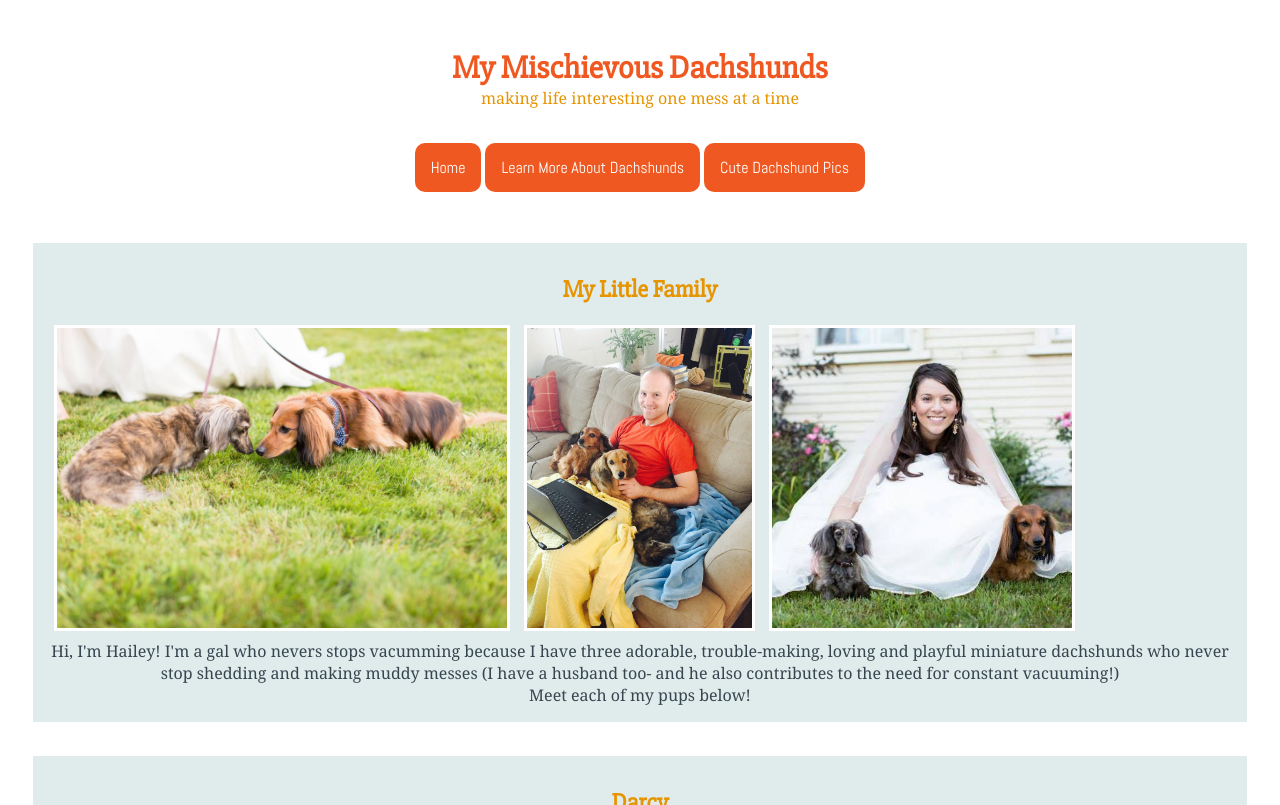
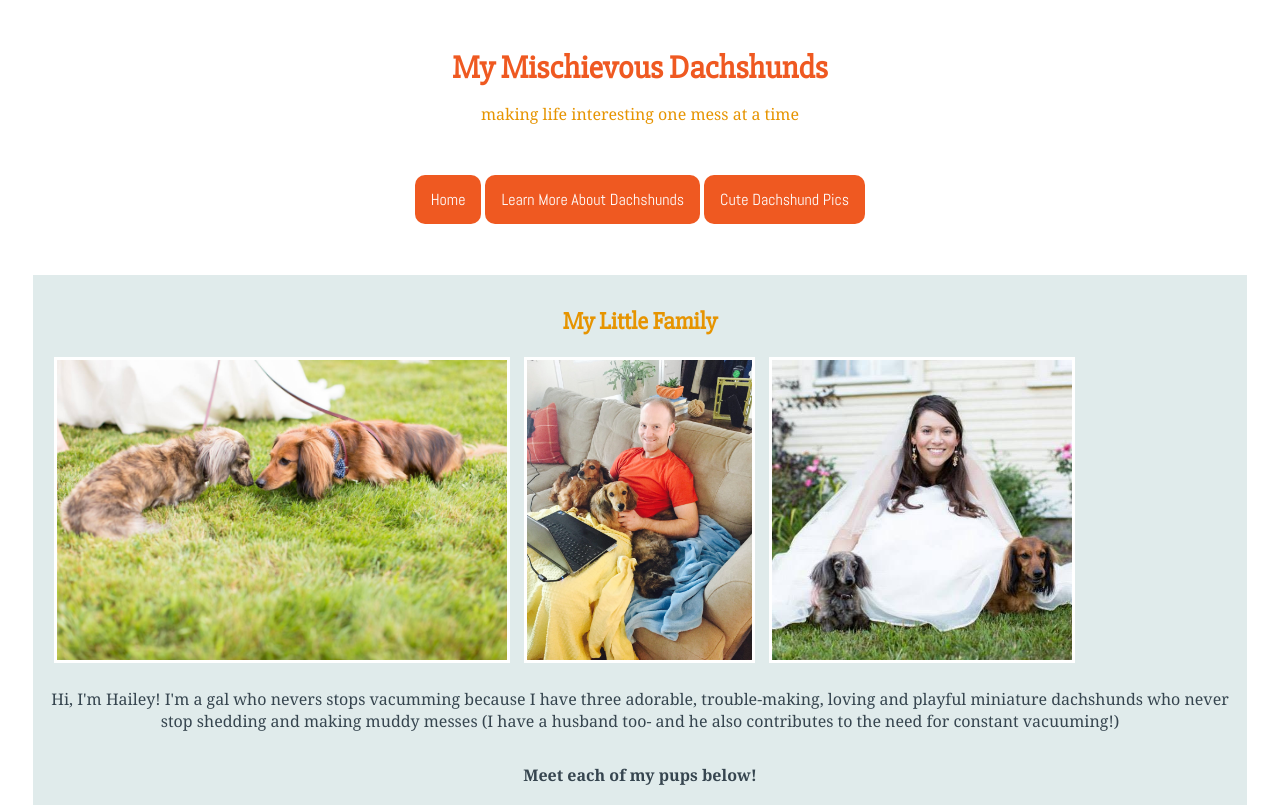
Before and after one commit to haileybond/html-me-something, a plain HTML site: page index.html in a window 1280 px wide. Shown: the top 805 px of the page. Drawn offline with Linux system fonts and the light colour scheme.

Commit message:
small changes to padding

```diff
--- a/index.html
+++ b/index.html
@@ -32,7 +32,7 @@
                 alt="Bride hugging her two miniature dachshund dogs as they hide under her poofy dress with their cute faces peekingout" height="300">
                 <p>Hi, I'm Hailey! I'm a gal who nevers stops vacumming because I have three adorable, trouble-making, loving and playful
                     miniature dachshunds who never stop shedding and making muddy messes (I have a husband too- and he also contributes to the need for constant vacuuming!)</p>
-                <p>Meet each of my pups below!</p>
+                <p id="meet-pups"><strong>Meet each of my pups below!</strong></p>
             </article>
             <article>
                 <h2>Darcy</h2>
--- a/main.css
+++ b/main.css
@@ -46,6 +46,8 @@ p {
     text-align: center;
     color: #36454f;
     font-family: Georgia;
+    padding-top: 1rem;
+    padding-bottom: 1rem;
 }
 
 footer {
@@ -97,3 +99,7 @@ li a:active {
 li a:hover {
     text-decoration: none;
 }
+
+#meet-pups {
+    color: #36454f;
+}
```
